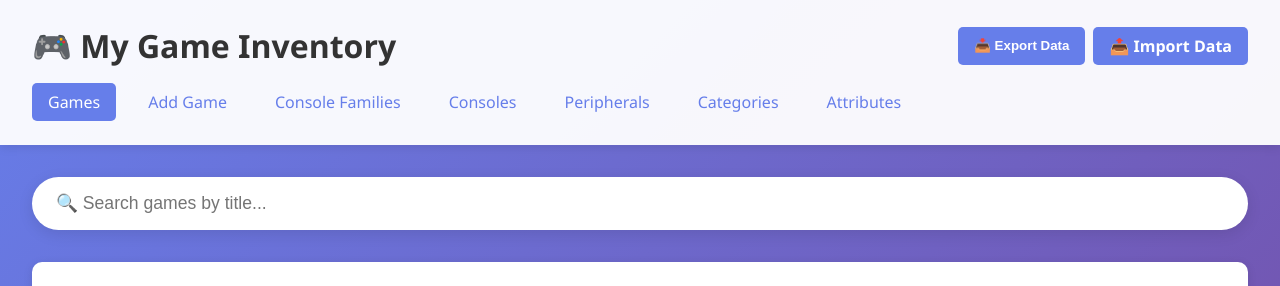
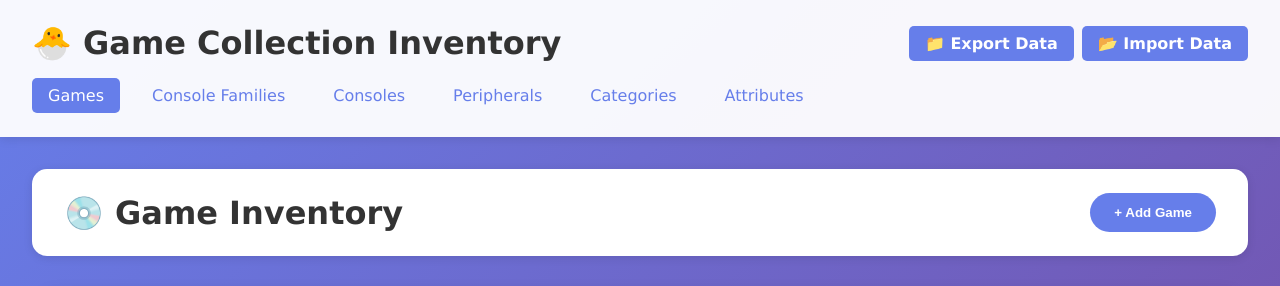
Before and after one commit to Chocojpum/game-inventory-frontend, an Angular app: page / in a window 1280 px wide. Shown: the top 286 px of the page. Built offline with nearby package versions, Linux system fonts and the light colour scheme; no server answers.

Commit message:
fix: various style fixes and organization, fixed game title scroll animation

```diff
--- a/src/app/app.component.css
+++ b/src/app/app.component.css
@@ -38,6 +38,9 @@ h1 {
   background: #5568d3;
   transform: translateY(-2px);
 }
+.import-label {
+    cursor: pointer;
+}
 .import-input {
   display: none;
 }
--- a/src/app/app.component.html
+++ b/src/app/app.component.html
@@ -1,13 +1,12 @@
 <div class="app-container">
   <header>
     <div class="header-top">
-      <h1>🎮 My Game Inventory</h1>
+      <h1>🐣 Game Collection Inventory</h1>
       <div class="export-buttons">
-        <button class="export-btn" (click)="exportData()">
-          📥 Export Data
-        </button>
-        <label class="import-btn">
-          📤 Import Data
+        <div class="export-btn" (click)="exportData()">📁 Export Data</div>
+        <div class="import-btn">
+          <label class="import-label">
+            📂 Import Data
             <input
               class="import-input"
               type="file"
@@ -17,6 +16,7 @@
           </label>
         </div>
       </div>
+    </div>
     <nav>
       <a
         routerLink="/"
@@ -24,7 +24,6 @@
         [routerLinkActiveOptions]="{ exact: true }"
         >Games</a
       >
-      <a routerLink="/add-game" routerLinkActive="active">Add Game</a>
       <a routerLink="/console-families" routerLinkActive="active"
         >Console Families</a
       >
--- a/src/app/app.module.ts
+++ b/src/app/app.module.ts
@@ -21,6 +21,7 @@ import { BacklogManagerComponent } from './components/backlog-manager/backlog-ma
 
 import { ConsoleFamilyManagerComponent } from './components/console-family-manager/console-family-manager.component';
 import { ClickOutsideDirective } from './directives/click-outside.directive';
+import { OverflowClassDirective } from './directives/overflow-class.directive';
 
 const routes: Routes = [
   { path: '', component: GameListComponent },
@@ -56,6 +57,7 @@ const routes: Routes = [
     PeripheralFormComponent,
     BacklogManagerComponent,
     ClickOutsideDirective,
+    OverflowClassDirective,
   ],
   imports: [
     BrowserModule,
--- a/src/app/components/console-detail/console-detail.component.css
+++ b/src/app/components/console-detail/console-detail.component.css
@@ -2,20 +2,7 @@
   max-width: 1200px;
   margin: 0 auto;
 }
-.back-button {
-  background: white;
-  border: none;
-  padding: 0.75rem 1.5rem;
-  border-radius: 25px;
-  cursor: pointer;
-  font-size: 1rem;
-  margin-bottom: 1.5rem;
-  box-shadow: 0 2px 10px rgba(0, 0, 0, 0.1);
-  transition: all 0.3s;
-}
-.back-button:hover {
-  transform: translateX(-5px);
-}
+
 .detail-card {
   background: white;
   border-radius: 20px;
--- a/src/app/components/console-list/console-list.component.css
+++ b/src/app/components/console-list/console-list.component.css
@@ -1,36 +1,13 @@
 .console-list-container {
   max-width: 1400px;
   margin: 0 auto;
-}
-.header-actions {
-  display: flex;
-  justify-content: space-between;
-  align-items: center;
-  margin-bottom: 2rem;
-  background: white;
-  padding: 1.5rem 2rem;
-  border-radius: 15px;
-  box-shadow: 0 2px 10px rgba(0, 0, 0, 0.1);
 }
 h2 {
   margin: 0;
   color: #333;
   font-size: 2rem;
 }
-.add-btn {
-  padding: 0.75rem 1.5rem;
-  background: #667eea;
-  color: white;
-  border: none;
-  border-radius: 25px;
-  font-weight: 600;
-  cursor: pointer;
-  transition: all 0.3s;
-}
-.add-btn:hover {
-  background: #5568d3;
-  transform: translateY(-2px);
-}
+
 .filters {
   display: flex;
   gap: 1rem;
--- a/src/app/components/game-detail/game-detail.component.css
+++ b/src/app/components/game-detail/game-detail.component.css
@@ -1,21 +1,6 @@
 .game-detail-container {
   max-width: 1200px;
   margin: 0 auto;
-}
-.back-button {
-  background: white;
-  border: none;
-  padding: 0.75rem 1.5rem;
-  border-radius: 25px;
-  cursor: pointer;
-  font-size: 1rem;
-  margin-bottom: 1.5rem;
-  box-shadow: 0 2px 10px rgba(0, 0, 0, 0.1);
-  transition: all 0.3s;
-}
-.back-button:hover {
-  transform: translateX(-5px);
-  box-shadow: 0 4px 15px rgba(0, 0, 0, 0.15);
 }
 .game-detail-card {
   background: white;
--- a/src/app/components/game-list/game-list.component.css
+++ b/src/app/components/game-list/game-list.component.css
@@ -1,3 +1,9 @@
+h2 {
+  margin: 0;
+  color: #333;
+  font-size: 2rem;
+}
+
 .game-list-container {
   max-width: 1400px;
   margin: 0 auto;
@@ -220,26 +226,18 @@
   position: relative;
   width: 168px;
 }
-.title-text {
+.title-text,
+.title-text-animated {
   display: inline-block;
   white-space: nowrap;
   padding-right: 10px;
 }
-.game-card:hover .title-text {
+.game-card:hover .title-text-animated {
   animation: scrollTitle 8s linear infinite;
 }
 @keyframes scrollTitle {
-  0% {
-    transform: translateX(0);
-  }
-  25% {
-    transform: translateX(calc(-100% + 168px));
-  }
   50% {
-    transform: translateX(calc(-100% + 168px));
-  }
-  75% {
-    transform: translateX(0);
+    transform: translateX(-50%);
   }
   100% {
     transform: translateX(0);
--- a/src/app/components/game-list/game-list.component.html
+++ b/src/app/components/game-list/game-list.component.html
@@ -1,4 +1,9 @@
 <div class="game-list-container">
+  <div class="header-actions">
+    <h2>💿 Game Inventory</h2>
+    <button class="add-btn" routerLink="/add-game">+ Add Game</button>
+  </div>
+
   <app-search-bar
     [placeholder]="'🔍 Search games by title...'"
     (searchQuery)="onSearch($event)"
@@ -175,7 +180,7 @@
         </div>
       </div>
       <div class="game-info">
-        <h3 [title]="game.title">
+        <h3 [title]="game.title" appOverflowClass="title-text-animated">
           <span class="title-text">{{ game.title }}</span>
         </h3>
         <p class="platform">{{ getConsoleFamilyName(game.consoleFamilyId) }}</p>
--- a/src/app/components/peripheral-list/peripheral-list.component.css
+++ b/src/app/components/peripheral-list/peripheral-list.component.css
@@ -1,36 +1,13 @@
 .peripheral-list-container {
   max-width: 1400px;
   margin: 0 auto;
-}
-.header-actions {
-  display: flex;
-  justify-content: space-between;
-  align-items: center;
-  margin-bottom: 2rem;
-  background: white;
-  padding: 1.5rem 2rem;
-  border-radius: 15px;
-  box-shadow: 0 2px 10px rgba(0, 0, 0, 0.1);
 }
 h2 {
   margin: 0;
   color: #333;
   font-size: 2rem;
 }
-.add-btn {
-  padding: 0.75rem 1.5rem;
-  background: #667eea;
-  color: white;
-  border: none;
-  border-radius: 25px;
-  font-weight: 600;
-  cursor: pointer;
-  transition: all 0.3s;
-}
-.add-btn:hover {
-  background: #5568d3;
-  transform: translateY(-2px);
-}
+
 .filters {
   display: flex;
   gap: 1rem;
--- /dev/null
+++ b/src/app/directives/overflow-class.directive.ts
@@ -0,0 +1,55 @@
+import { Directive, ElementRef, OnInit, Renderer2, HostListener, Input, NgZone } from '@angular/core';
+
+@Directive({
+  selector: '[appOverflowClass]',
+})
+export class OverflowClassDirective implements OnInit {
+  @Input('appOverflowClass') overflowClass: string = 'title-text-animated';
+
+  private textElement: HTMLElement | null = null;
+  private containerElement: HTMLElement;
+
+  constructor(
+    private el: ElementRef,
+    private renderer: Renderer2,
+    private zone: NgZone // Use NgZone to ensure check runs in Angular's zone if needed
+  ) {
+    this.containerElement = this.el.nativeElement;
+  }
+
+  ngOnInit(): void {
+    this.textElement = this.containerElement.querySelector('.title-text');
+
+    // Use a small delay to ensure rendering is complete, especially after data binding
+    // Running outside Angular's zone can prevent excessive change detection cycles
+    this.zone.runOutsideAngular(() => {
+      setTimeout(() => this.checkOverflow(), 50);
+    });
+  }
+
+  @HostListener('window:resize', ['$event'])
+  onResize(): void {
+    this.checkOverflow();
+  }
+
+  /**
+   * Checks if the text content overflows the container's visible area.
+   */
+  private checkOverflow(): void {
+    if (!this.textElement) {
+        console.warn('OverflowClassDirective: Inner span with class .title-text not found.');
+        return;
+    }
+
+    const contentWidth = this.textElement.scrollWidth;
+    const containerVisibleWidth = this.containerElement.clientWidth;
+
+    const isOverflowing = contentWidth > containerVisibleWidth;
+
+    if (isOverflowing) {
+      this.renderer.addClass(this.textElement, this.overflowClass);
+    } else {
+      this.renderer.removeClass(this.textElement, this.overflowClass);
+    }
+  }
+}
--- a/src/index.html
+++ b/src/index.html
@@ -2,7 +2,7 @@
 <html lang="en">
 <head>
   <meta charset="utf-8">
-  <title>GameInventoryFrontend</title>
+  <title>Collection Inventory</title>
   <base href="/">
   <meta name="viewport" content="width=device-width, initial-scale=1">
   <link rel="icon" type="image/x-icon" href="favicon.ico">
--- a/src/styles.css
+++ b/src/styles.css
@@ -6,7 +6,50 @@
 }
 
 body {
-    font-family: 'Segoe UI', Tahoma, Geneva, Verdana, sans-serif;
+  font-family: "Lucida Sans", "Lucida Sans Regular", "Lucida Grande",
+    "Lucida Sans Unicode", Geneva, Verdana, sans-serif;
   margin: 0;
   padding: 0;
 }
+
+.header-actions {
+  display: flex;
+  justify-content: space-between;
+  align-items: center;
+  margin-bottom: 2rem;
+  background: white;
+  padding: 1.5rem 2rem;
+  border-radius: 15px;
+  box-shadow: 0 2px 10px rgba(0, 0, 0, 0.1);
+}
+
+.add-btn {
+  padding: 0.75rem 1.5rem;
+  background: #667eea;
+  color: white;
+  border: none;
+  border-radius: 25px;
+  font-weight: 600;
+  cursor: pointer;
+  transition: all 0.3s;
+}
+.add-btn:hover {
+  background: #5568d3;
+  transform: translateY(-2px);
+}
+
+.back-button {
+  background: white;
+  border: none;
+  padding: 0.75rem 1.5rem;
+  border-radius: 25px;
+  cursor: pointer;
+  font-size: 1rem;
+  margin-bottom: 1.5rem;
+  box-shadow: 0 2px 10px rgba(0, 0, 0, 0.1);
+  transition: all 0.3s;
+}
+.back-button:hover {
+  transform: translateX(-5px);
+  box-shadow: 0 4px 15px rgba(0, 0, 0, 0.15);
+}
```
Also changed, not shown: 2 other files (tests, documents, lock files or other folders). Lines whose indentation alone changed are shown as unchanged.
